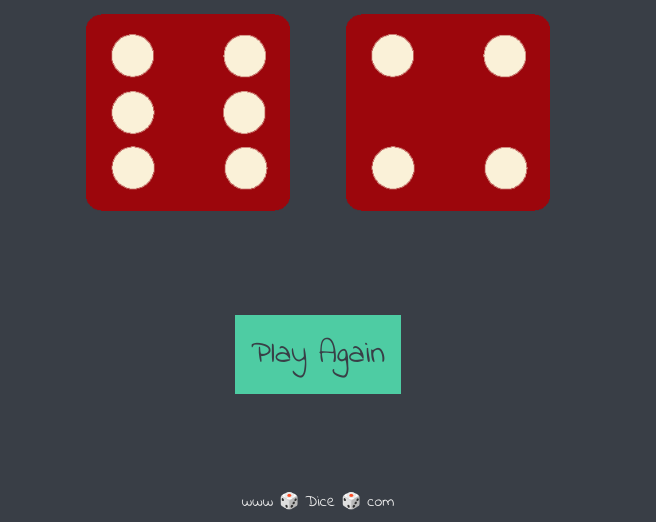
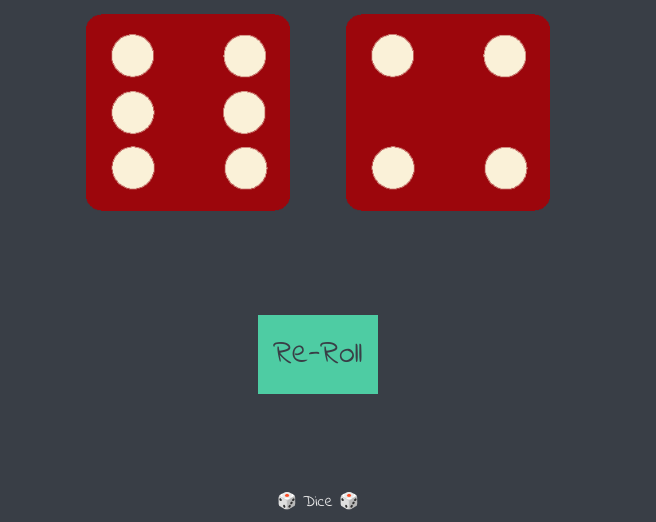
Before and after one commit to pokutnevaite/Dice, a plain HTML site: page index.html in a window 1280 px wide. Shown: the part 481-1003 px from the top of the page, without its empty margins (322-978 px from the left). Drawn offline with Linux system fonts and the light colour scheme.

Commit message:
Add files via upload

```diff
--- a/index.html
+++ b/index.html
@@ -24,14 +24,14 @@
       <img class="img2" src="images/dice6.png">
     </div>
 
-    <input class="btn" type="button" onClick="refreshPage()" value="Play Again">
+    <input class="btn" type="button" onClick="refreshPage()" value="Re-Roll">
   </div>
 
   <script src="script.js"></script>
 </body>
 
 <footer>
-  www 🎲 Dice 🎲 com
+  🎲 Dice 🎲
 </footer>
 
 </html>
```
